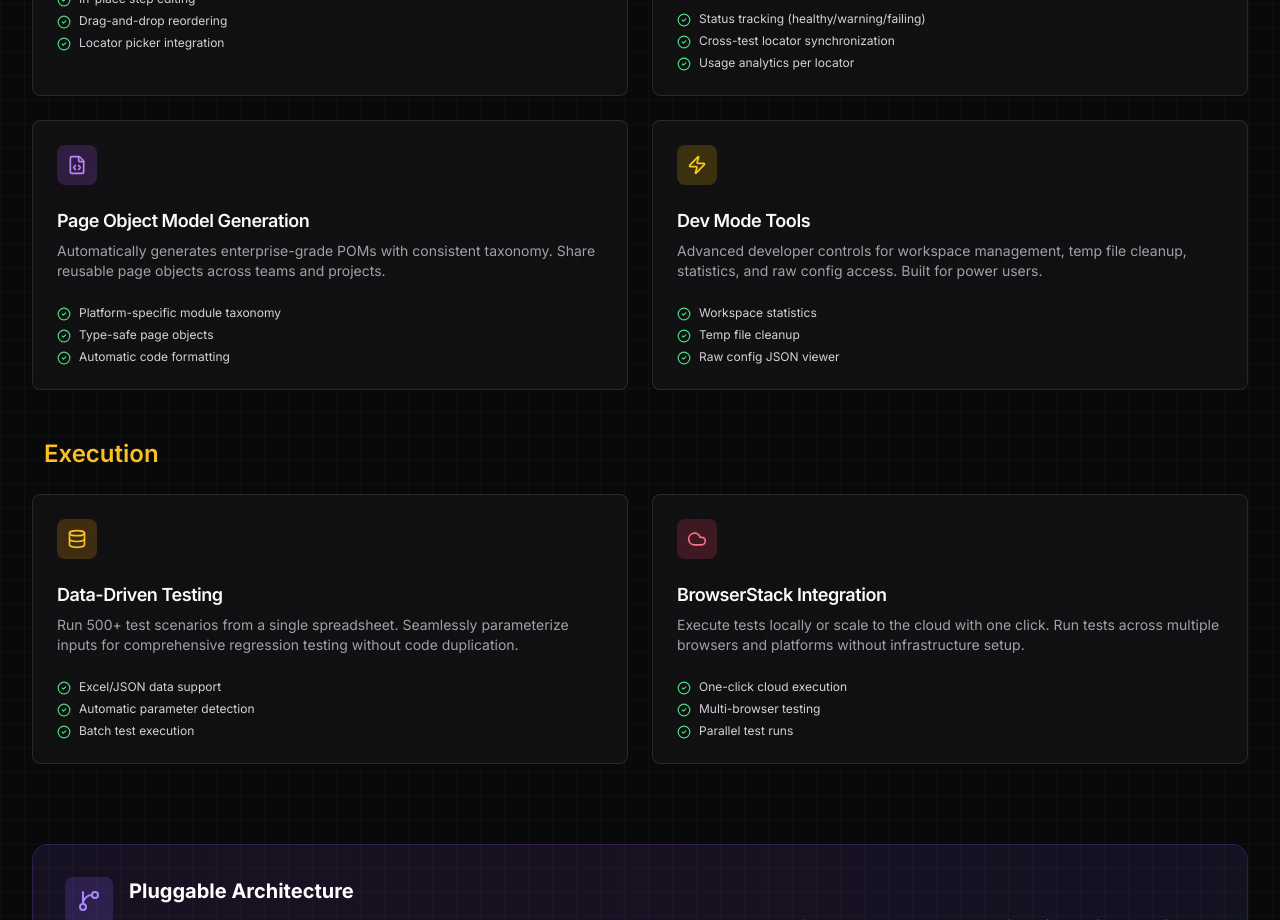
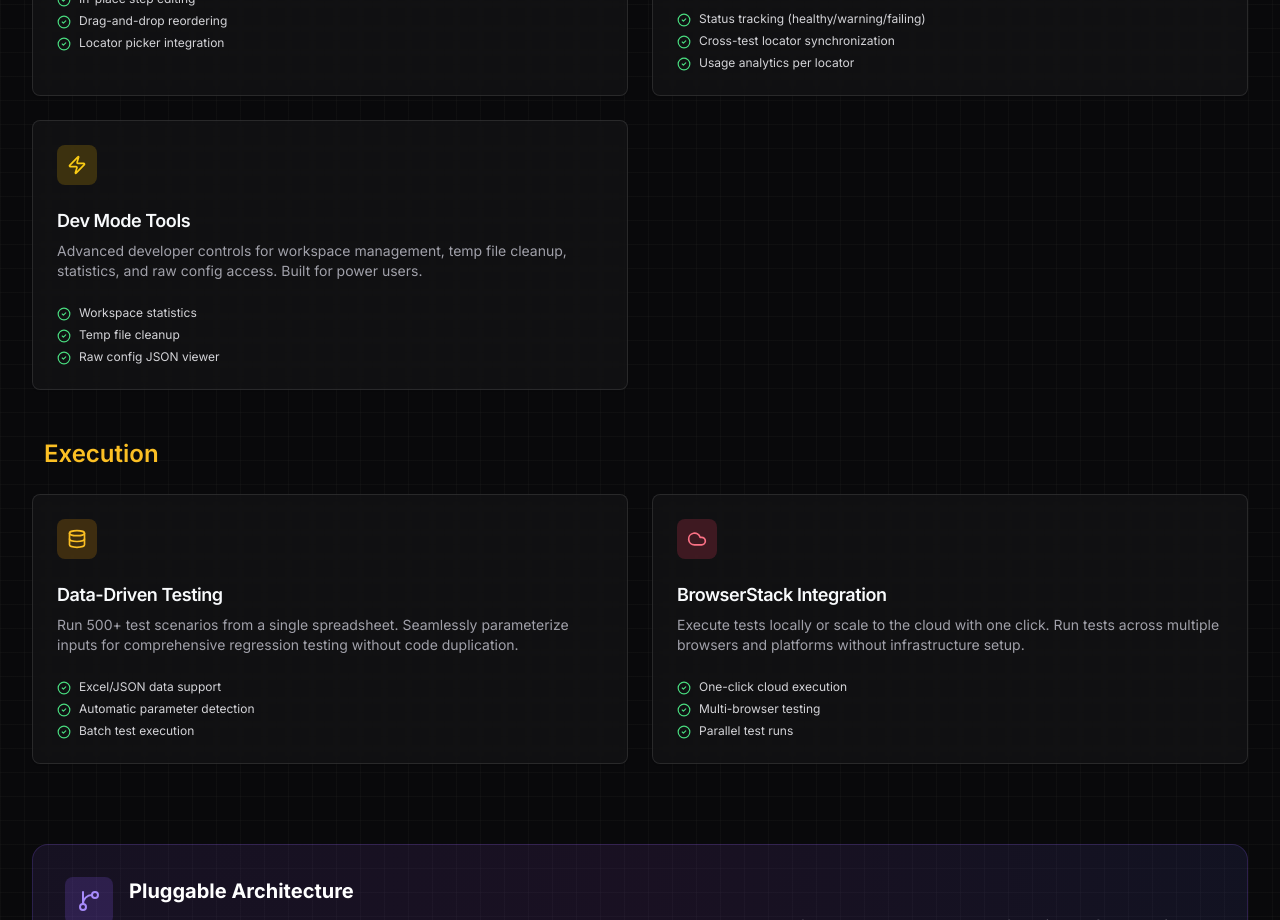
Before and after one commit to zkyko/RecorderApp, a Next.js app in the folder Frontend-website/: page /RecorderApp/features in a window 1280 px wide. Shown: the part 3620-4540 px from the top of the page. Built offline with nearby package versions, Linux system fonts and the light colour scheme.

Commit message:
remove: Remove Page Object Model Generation feature (not used for D365)

```diff
--- a/Frontend-website/components/FeaturesShowcase.tsx
+++ b/Frontend-website/components/FeaturesShowcase.tsx
@@ -17,7 +17,6 @@ import {
   Zap,
   Shield,
   GitBranch,
-  FileCode,
   CheckCircle2,
   PlayCircle,
 } from "lucide-react";
@@ -144,21 +143,6 @@ const features: Feature[] = [
       "Automatic parameter detection",
       "Batch test execution",
       "Data validation and preview"
-    ]
-  },
-  {
-    title: "Page Object Model Generation",
-    description: "Automatically generates enterprise-grade POMs with consistent taxonomy. Share reusable page objects across teams and projects.",
-    icon: FileCode,
-    gradient: "from-purple-500 to-violet-500",
-    iconColor: "text-purple-400",
-    iconBg: "bg-purple-500/20",
-    category: "development",
-    highlights: [
-      "Platform-specific module taxonomy",
-      "Type-safe page objects",
-      "Automatic code formatting",
-      "Safe merge with ts-morph"
     ]
   },
   {
```
